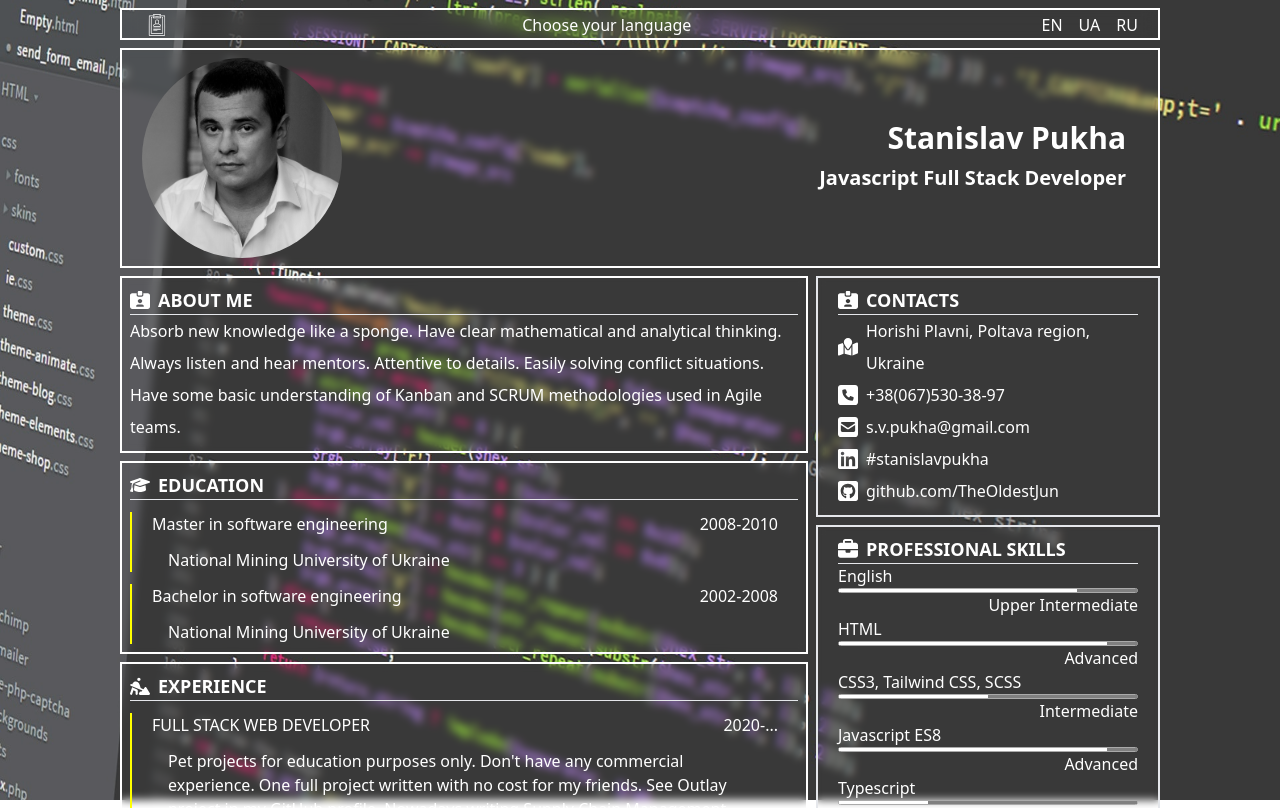
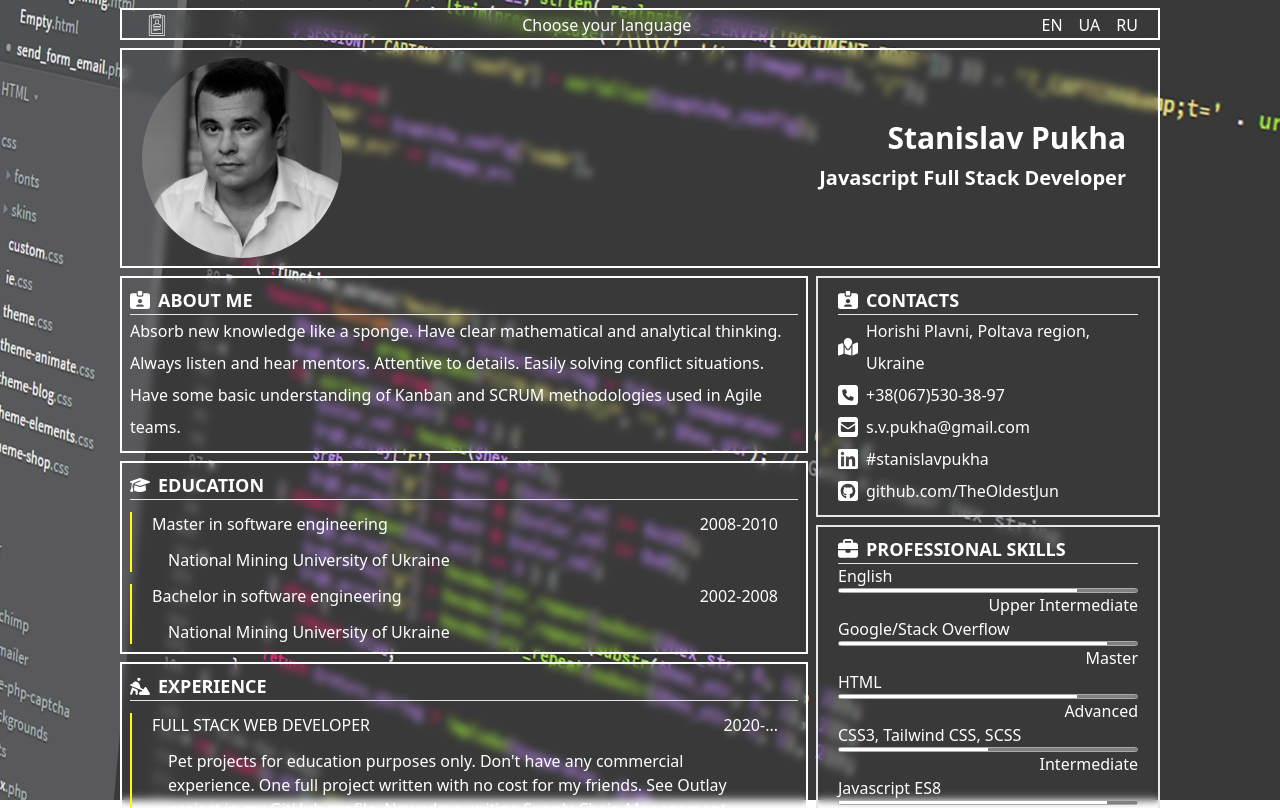
Before and after one commit to TheOldestJun/resume, a Next.js app: page / in a window 1280 px wide. Shown: the top 808 px of the page. Built offline with nearby package versions, Linux system fonts and the light colour scheme.

Commit message:
minor skills changes

```diff
--- a/components/Skills.component.jsx
+++ b/components/Skills.component.jsx
@@ -20,7 +20,16 @@ const Skills = ({ skills, skillsProf }) => {
                     progress='80'
                     prTitle={skillsProf["upperIntermediate"]}
                 />
-        <Skill title='HTML' progress='90' prTitle={skillsProf["advanced"]} />
+                <Skill
+                    title='Google/Stack Overflow'
+                    progress='90'
+                    prTitle={skillsProf["master"]}
+                />
+                <Skill
+                    title='HTML'
+                    progress='80'
+                    prTitle={skillsProf["advanced"]}
+                />
                 <Skill
                     title='CSS3, Tailwind CSS, SCSS'
                     progress='50'
@@ -33,12 +42,12 @@ const Skills = ({ skills, skillsProf }) => {
                 />
                 <Skill
                     title='Typescript'
-          progress='30'
+                    progress='20'
                     prTitle={skillsProf["elementary"]}
                 />
                 <Skill
                     title='Node.JS / Express.JS'
-          progress='30'
+                    progress='20'
                     prTitle={skillsProf["elementary"]}
                 />
                 <Skill
@@ -53,7 +62,7 @@ const Skills = ({ skills, skillsProf }) => {
                 />
                 <Skill
                     title='PostgreSQL via Prisma'
-          progress='30'
+                    progress='20'
                     prTitle={skillsProf["elementary"]}
                 />
             </div>
```
Lines whose indentation alone changed are shown as unchanged.
